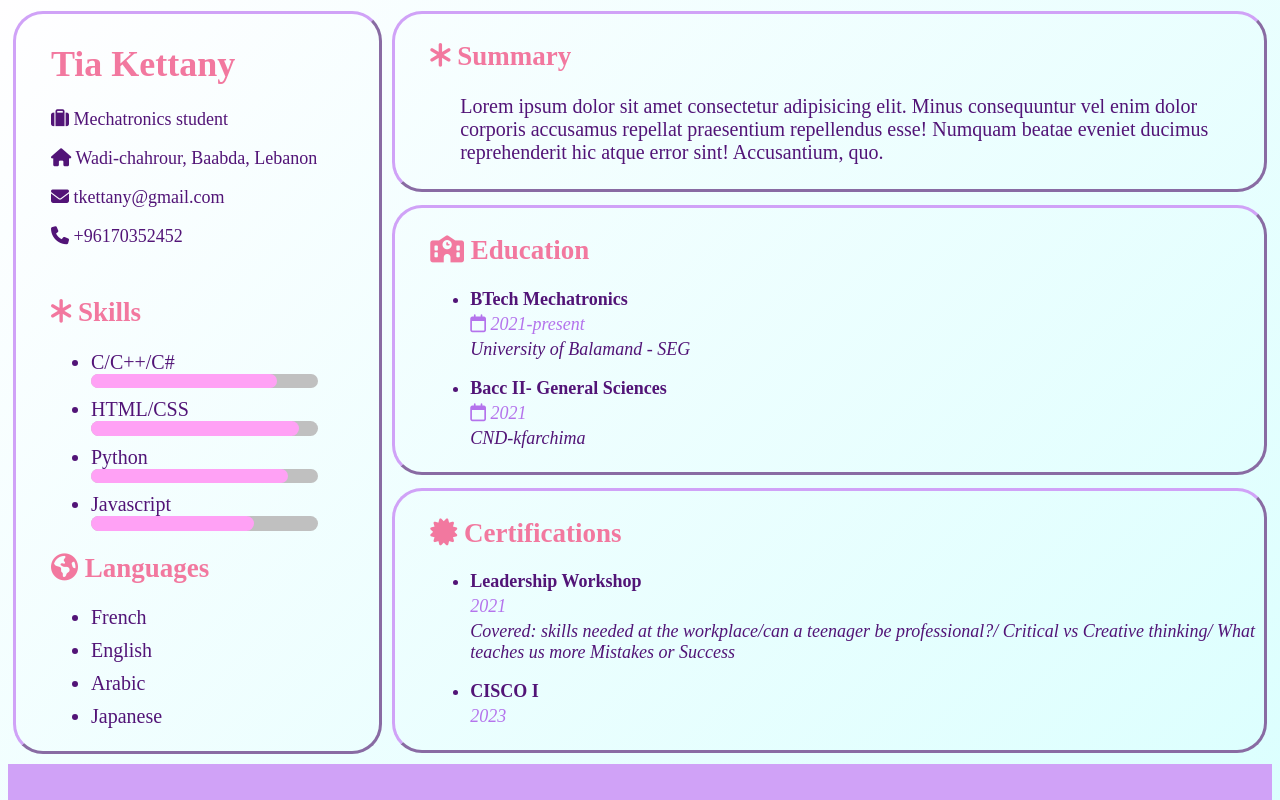
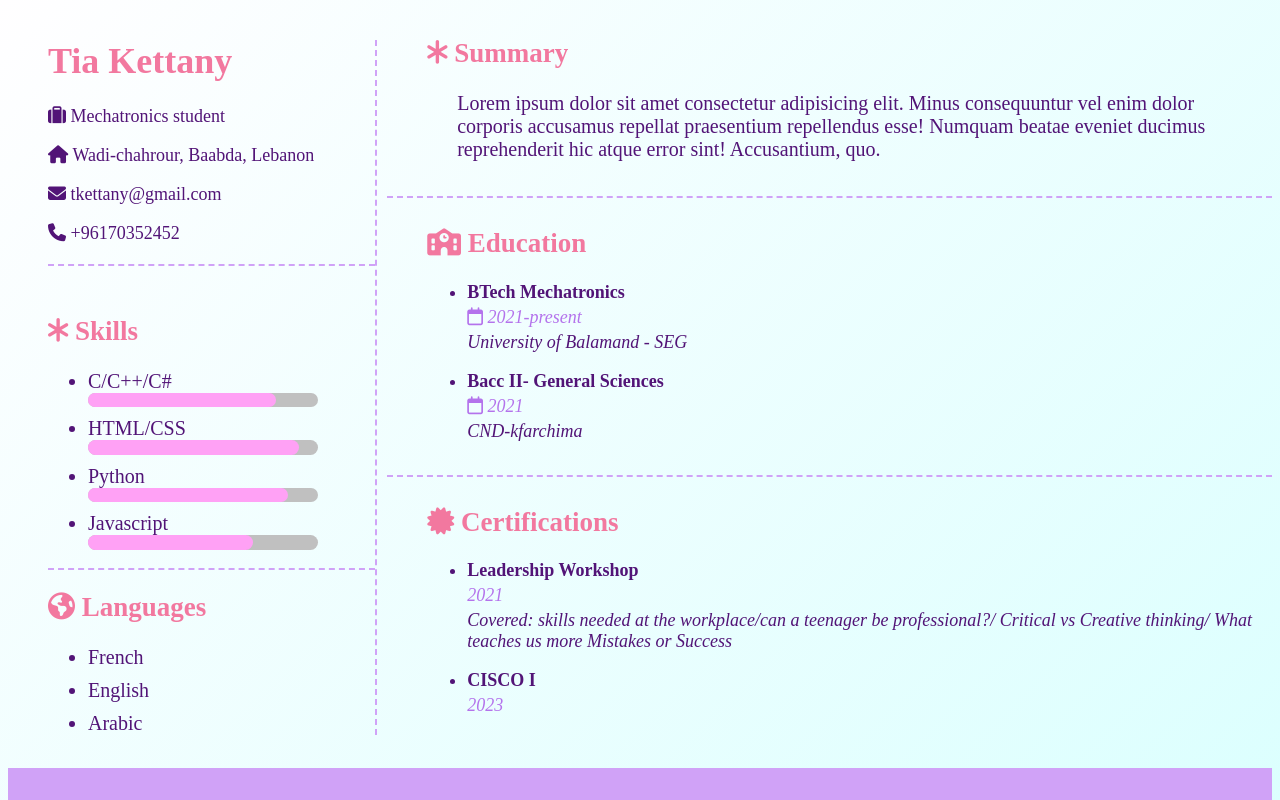
Before and after one commit to Tketany/myFirstCv, a plain HTML site: page my_cv/index.html in a window 1280 px wide. Shown: the top 800 px of the page. Drawn offline with Linux system fonts and the light colour scheme.

Commit message:
modiy borders add dashed right and bottom borders instead of rounded

```diff
--- a/my_cv/index.html
+++ b/my_cv/index.html
@@ -12,14 +12,14 @@
   <main>
     <div class="div-30 left">
        <div class="div-content">
-       <div class="info">
+       <div class="info rightborder">
          <h1 class="header">Tia Kettany</h1>
          <p><i class="fa-solid fa-suitcase"></i> Mechatronics student</p>
          <p><i class="fa-solid fa-house"></i> Wadi-chahrour, Baabda, Lebanon</p>
          <p ><i class="fa-solid fa-envelope"></i> tkettany@gmail.com</p>
-         <p style="margin-bottom: 50px;"><i class="fa-solid fa-phone"></i> +96170352452</p>
+         <p class="bottom" style="margin-bottom: 50px; padding-bottom: 20px;"><i class="fa-solid fa-phone"></i> +96170352452</p>
          <h2 class="header"><i class="fa-solid fa-asterisk"></i> Skills</h2>
-         <div class="skills">
+         <div class="skills bottom">
             <ul>
                <li>C/C++/C#</li>
                <div class="container">
@@ -45,14 +45,14 @@
                <li>French</li>
                <li>English</li>
                <li>Arabic</li>
-               <li>Japanese</li>
+               <!-- <li>Japanese</li> -->
             </ul>
          </div>
        </div>
        </div>
 
     </div>
-   <div class="div-70 right">
+   <div class="div-70 right bottom">
     <div class="div-content">
       <div class="info">
        <h2 class="header"><i class="fa-solid fa-asterisk"></i> Summary </h2>
@@ -60,7 +60,7 @@
       </div>
    </div>
    </div>
-   <div class="div-70 right">
+   <div class="div-70 right bottom">
       <div class="div-content">
          <div class="info">
             <h2 class="header">
--- a/my_cv/style/style.css
+++ b/my_cv/style/style.css
@@ -10,6 +10,14 @@ html{
   background-image: linear-gradient(-225deg, #FFFEFF 0%, #D7FFFE 100%);
 }
 
+.bottom{
+  border-bottom: solid #D0A2F7 2px;
+  border-bottom-style:dashed;
+}
+.rightborder{
+  border-right: solid #D0A2F7 2px;
+  border-right-style: dashed;
+}
 .div-30{
   width:30%;
 }
@@ -31,12 +39,13 @@ html{
 .summary{
   font-size: 20px;
   margin-left: 30px;
+
 }
 .div-content{
   font-size: large;
-  border: solid #D0A2F7 3px;
-  border-radius: 30px;
-  border-style:outset ;
+  /* border: solid #D0A2F7 3px; */
+  /* border-radius: 30px;
+  border-style:outset ; */
   display: block;
   padding: 5px;
   margin: 3px 5px 10px 5px;
```
